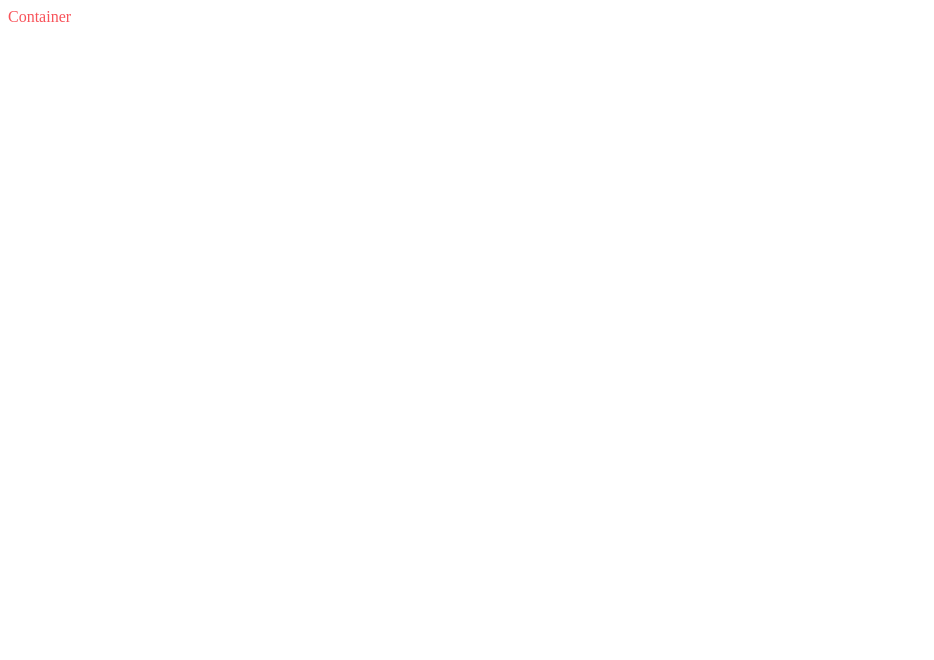
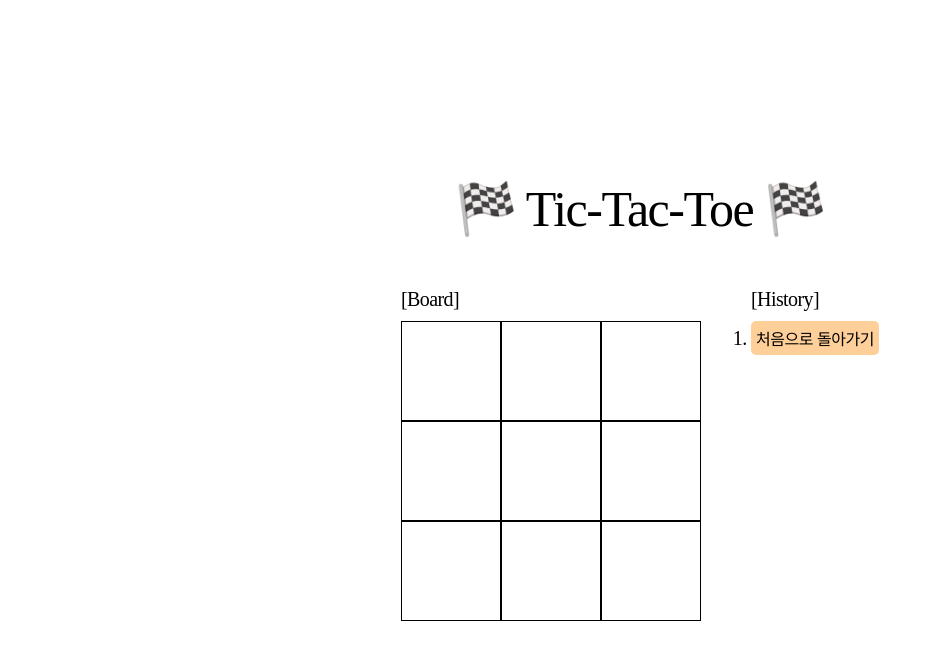
Before and after one commit to Simtudy-Frontend/react-tic-tac-toe, a React (Vite) app in the folder yuncoco/: page / in a window 1280 px wide. Shown: the top 660 px of the page, without its empty margins (0-934 px from the left). Built offline with nearby package versions, Linux system fonts and the light colour scheme.

Commit message:
[FEAT] UI 추가

```diff
--- a/yuncoco/src/App.tsx
+++ b/yuncoco/src/App.tsx
@@ -1,12 +1,24 @@
-import styled from "styled-components";
-import color from "./shared/styles/color";
+import { useState } from "react";
+
+import BoardState from "./types/board-state";
+
+import Board from "./components/board";
+import { Container, Content, Title } from "./styles";
+import BoardHistory from "./components/board-history";
 
 function App() {
-  return <Container>Container</Container>;
+  const [history, setHistoroy] = useState<BoardState[]>([Array(9).fill(null)]);
+  const [currentStateIndex, setCurrentStateIndex] = useState<number>(0);
+
+  return (
+    <Container>
+      <Title>🏁 Tic-Tac-Toe 🏁</Title>
+      <Content>
+        <Board currentState={history[currentStateIndex]} />
+        <BoardHistory history={history} />
+      </Content>
+    </Container>
+  );
 }
 
-const Container = styled.div`
-  color: ${color.red400};
-`;
-
 export default App;
--- /dev/null
+++ b/yuncoco/src/components/board-history/index.tsx
@@ -0,0 +1,28 @@
+import BoardState from "../../types/board-state";
+
+import { Container, JumpButton, List, Title } from "./styles";
+
+interface BoardHistoryProps {
+  history: BoardState[];
+}
+
+export default function BoardHistory(props: BoardHistoryProps) {
+  const handleClick = () => {};
+
+  return (
+    <Container>
+      <Title>[History]</Title>
+      <List>
+        {props.history.map((item, index) => (
+          <li key={index}>
+            <JumpButton onClick={handleClick}>
+              {index === 0
+                ? `처음으로 돌아가기`
+                : `${index + 1}번째로 돌아가기`}
+            </JumpButton>
+          </li>
+        ))}
+      </List>
+    </Container>
+  );
+}
--- /dev/null
+++ b/yuncoco/src/components/board-history/styles.ts
@@ -0,0 +1,30 @@
+import styled from "styled-components";
+
+import color from "../../shared/styles/color";
+
+export const Container = styled.div``;
+
+export const Title = styled.h2`
+  font-size: 2rem;
+  margin-bottom: 1rem;
+`;
+
+export const List = styled.ol`
+  display: flex;
+  flex-direction: column;
+  gap: 0.5rem;
+
+  > li {
+    font-size: 2rem;
+  }
+`;
+
+export const JumpButton = styled.button`
+  padding: 0.5rem;
+  border-radius: 0.5rem;
+  background-color: ${color.orange200};
+
+  &:hover {
+    background-color: ${color.orange400};
+  }
+`;
--- /dev/null
+++ b/yuncoco/src/components/board/cell/index.tsx
@@ -0,0 +1,12 @@
+import { ReactNode } from "react";
+
+import { Container } from "./styles";
+
+interface CellProps {
+  children: ReactNode;
+  className?: string;
+}
+
+export default function Cell(props: CellProps) {
+  return <Container className={props.className}>{props.children}</Container>;
+}
--- /dev/null
+++ b/yuncoco/src/components/board/cell/styles.ts
@@ -0,0 +1,9 @@
+import styled from "styled-components";
+
+import color from "../../../shared/styles/color";
+
+export const Container = styled.div`
+  flex: 1 1 30%;
+  border: 1px solid ${color.black};
+  cursor: pointer;
+`;
--- /dev/null
+++ b/yuncoco/src/components/board/index.tsx
@@ -0,0 +1,22 @@
+import BoardState from "../../types/board-state";
+
+import Cell from "./cell";
+
+import { CellGroup, Container, Title } from "./styles";
+
+interface BoardProps {
+  currentState: BoardState;
+}
+
+export default function Board(props: BoardProps) {
+  return (
+    <Container>
+      <Title>[Board]</Title>
+      <CellGroup>
+        {props.currentState.map((item, index) => (
+          <Cell key={index}>{item}</Cell>
+        ))}
+      </CellGroup>
+    </Container>
+  );
+}
--- /dev/null
+++ b/yuncoco/src/components/board/styles.ts
@@ -0,0 +1,15 @@
+import styled from "styled-components";
+
+export const Container = styled.div``;
+
+export const Title = styled.h2`
+  font-size: 2rem;
+  margin-bottom: 1rem;
+`;
+
+export const CellGroup = styled.div`
+  display: flex;
+  flex-wrap: wrap;
+  width: 30rem;
+  height: 30rem;
+`;
--- a/yuncoco/src/main.tsx
+++ b/yuncoco/src/main.tsx
@@ -1,9 +1,11 @@
 import { StrictMode } from "react";
 import { createRoot } from "react-dom/client";
 import App from "./App.tsx";
+import GlobalStyle from "./shared/styles/global-style.ts";
 
 createRoot(document.getElementById("root")!).render(
   <StrictMode>
+    <GlobalStyle />
     <App />
   </StrictMode>
 );
--- a/yuncoco/src/shared/styles/global-style.ts
+++ b/yuncoco/src/shared/styles/global-style.ts
@@ -43,13 +43,19 @@ const GlobalStyle = createGlobalStyle`
     }
   }
 
-  html, body {
+  html, body, #root {
     position: fixed; /* INFO: iOS scroll bounce 방지용 */
     overflow: hidden; /* INFO: iOS scroll bounce 방지용 */
     width: 100%;
     height: 100%;
     text-size-adjust: none;
     -webkit-tap-highlight-color: transparent;
+  }
+
+  #root {
+    display: flex;
+    justify-content: center;
+    align-items: center;
   }
 
   label{
--- /dev/null
+++ b/yuncoco/src/styles.ts
@@ -0,0 +1,17 @@
+import styled from "styled-components";
+
+export const Container = styled.div`
+  display: flex;
+  flex-direction: column;
+  gap: 5rem;
+`;
+
+export const Title = styled.h1`
+  font-size: 5rem;
+  text-align: center;
+`;
+
+export const Content = styled.div`
+  display: flex;
+  gap: 5rem;
+`;
--- /dev/null
+++ b/yuncoco/src/types/board-state.ts
@@ -0,0 +1,3 @@
+type BoardState = string[];
+
+export default BoardState;
```
